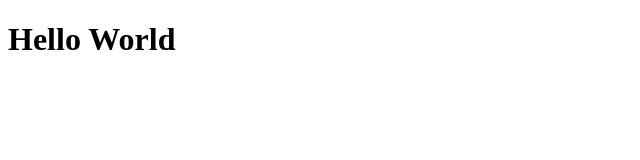
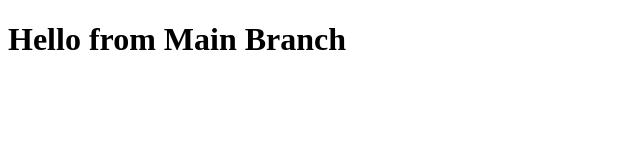
Before and after one commit to KetharapuPavan/Git-Version-Control-Lab, a plain HTML site: page index.html in a window 1280 px wide. Shown: the whole page, without its empty margins (0-640 px from the left). Drawn offline with Linux system fonts and the light colour scheme.

Commit message:
Update index.html

```diff
--- a/index.html
+++ b/index.html
@@ -4,6 +4,6 @@
     <title>Git Lab</title>
 </head>
 <body>
-    <h1>Hello World</h1>
+    <h1>Hello from Main Branch</h1>
 </body>
 </html>
```
